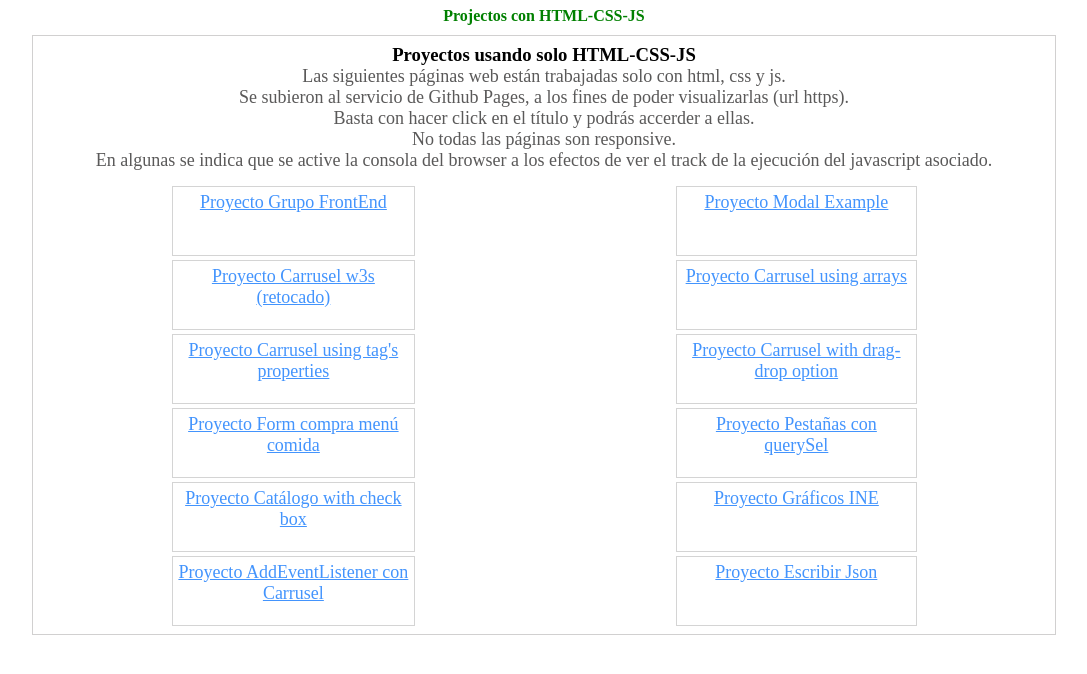
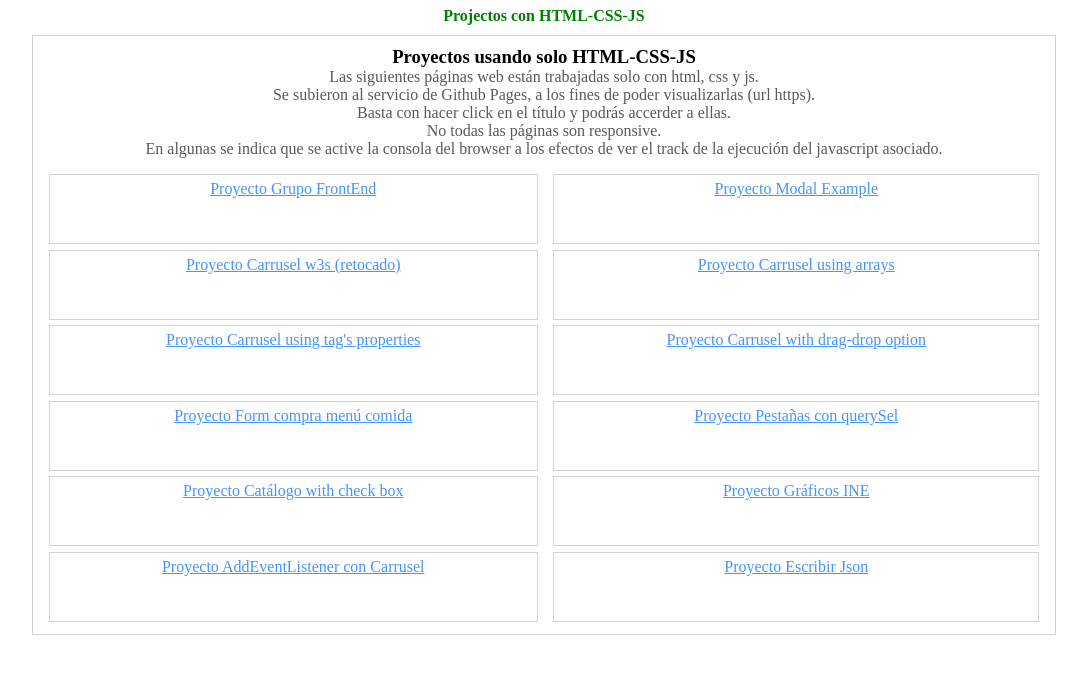
Before and after one commit to iggProjects/curso-frontend-areafor, a plain HTML site: page index.html in a window 1280 px wide. Shown: the part 60-734 px from the top of the page, without its empty margins (96-1183 px from the left). Drawn offline with Linux system fonts and the light colour scheme.

Commit message:
commit "styling grid-item and <a>"

```diff
--- a/index.html
+++ b/index.html
@@ -45,8 +45,8 @@
           */
         }
 
-        .grid-container p { color:rgb(90, 89, 89); font-size:18px; }
-        .grid-container a { font-size:12px; color:#4394fd; font-size:18px; }
+        .grid-container p { color:rgb(90, 89, 89); font-size:16px; }
+        .grid-container a { font-size:12px; color:#4394fd; font-size:16px; }
 
         .grid-item1 {
             height:auto;
@@ -60,7 +60,7 @@
         }
 
         .grid-item {
-            width:48%;
+            width:97%;
             height:70px;
             margin:auto;
             margin-bottom: 4px;
```
